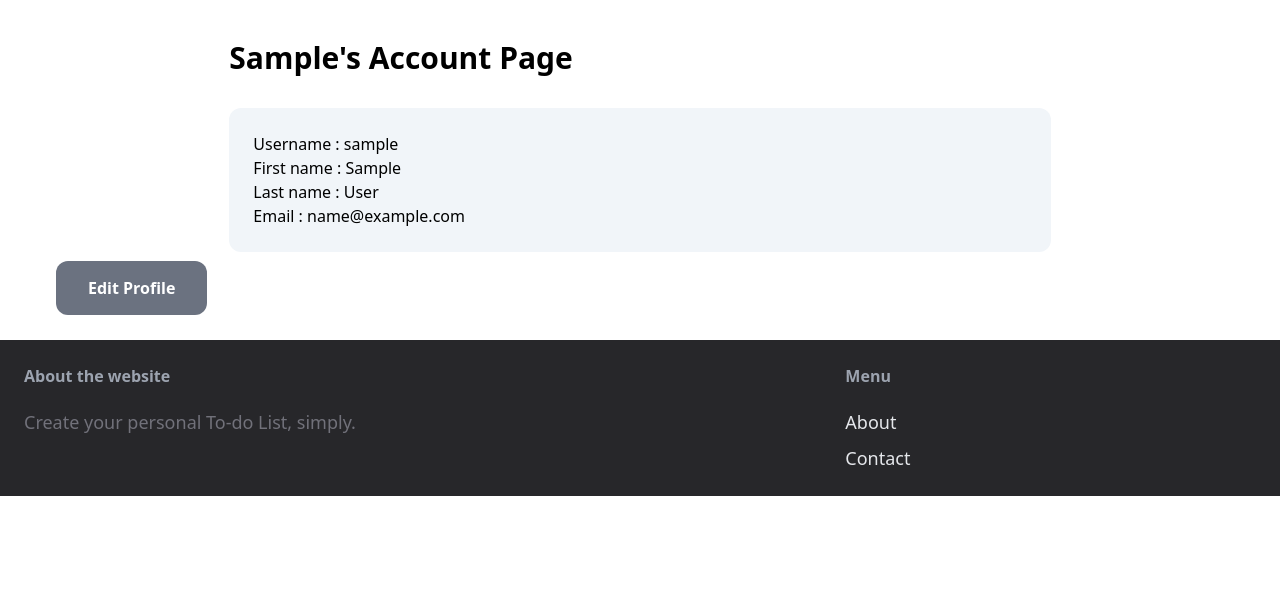
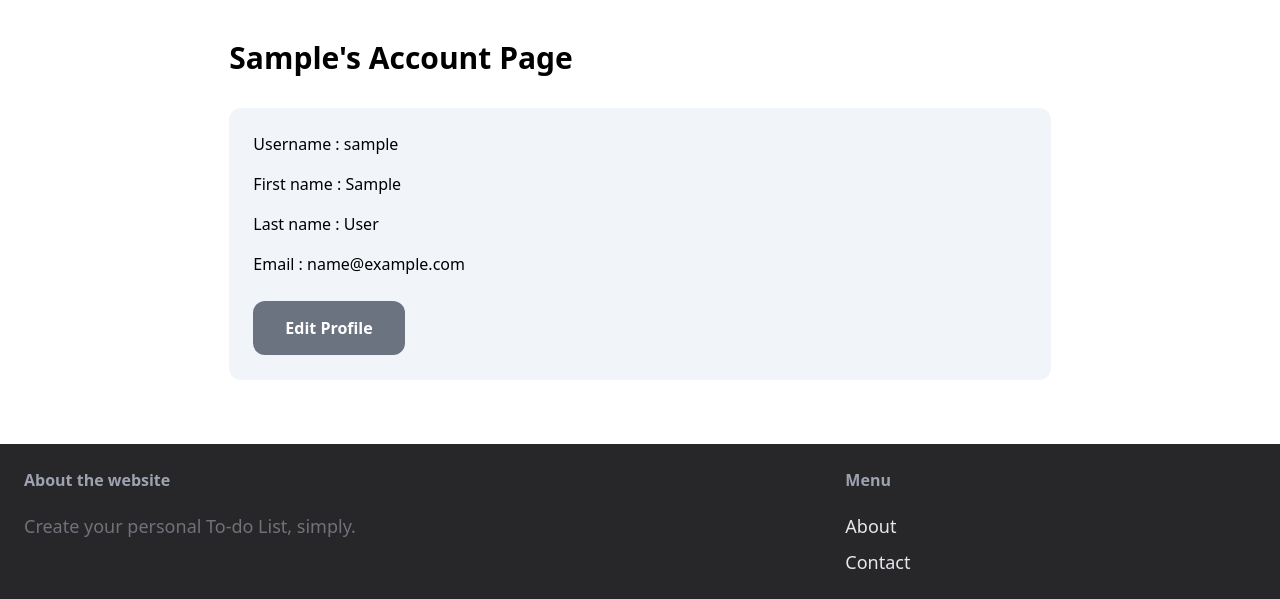
Before and after one commit to hadisql/django-todolist, a Django app: page /profile/ in a window 1280 px wide. Shown: the part 81-680 px from the top of the page. Run offline with Django 4.2, Linux system fonts and the light colour scheme; the visitor is signed in with stand-in values (Sample User, id 1); some libraries are stand-ins or nearby versions.

Commit message:
updated sign-up and profile layout

```diff
--- a/core/templates/core/profile.html
+++ b/core/templates/core/profile.html
@@ -14,18 +14,21 @@
     <div>
       <h2>Username : {{ username }}</h2>
     </div>
-    <div>
+    <div class="mt-4">
       <h2>First name : {{ first_name }}</h2>
     </div>
-    <div>
+    <div class="mt-4">
       <h2>Last name : {{ last_name }}</h2>
     </div>
-    <div>
+    <div class="mt-4">
       <h2>Email : {{ email }}</h2>
     </div>
+    <div class="mt-10 mb-4">
+      <a href="{% url 'core:profile_update' %}" class="bg-gray-500 text-white rounded-xl py-4 px-8 font-semibold hover:bg-gray-700">Edit Profile</a>
+    </div>
+
   </div>
 
-  <a href="{% url 'core:profile_update' %}" class="m-8 bg-gray-500 text-white rounded-xl py-4 px-8 font-semibold hover:bg-gray-700">Edit Profile</a>
 
 
 {% endblock %}
--- a/core/templates/core/signup.html
+++ b/core/templates/core/signup.html
@@ -3,7 +3,7 @@
 {% block title %}Sign-up{% endblock %}
 
 {% block body %}
-  <div class="w-1/2 my-6 p-6 mx-auto bg-slate-100 rounded-xl">
+  <div class="sm:w-5/6 md:w-3/4 lg:w-2/3 my-6 p-6 mx-auto bg-slate-100 rounded-xl">
     <h1 class="mb-6 text-3xl">Sign up</h1>
 
     <form action="." method="POST">
```
